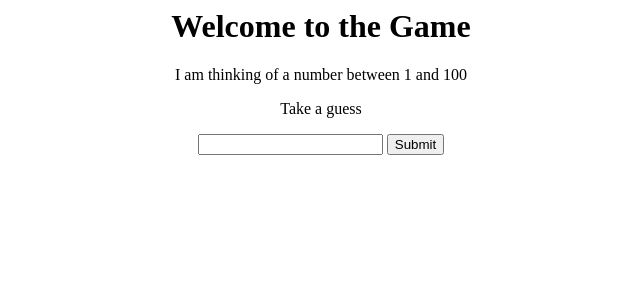
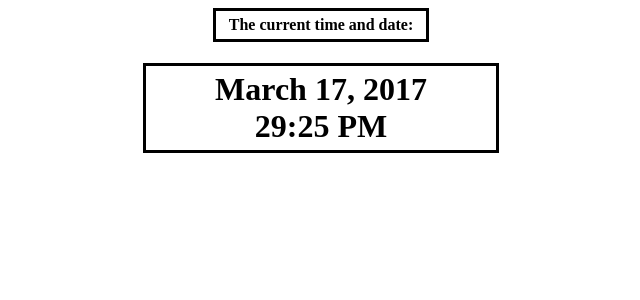
Before and after one commit to aschambers/TimeDisplayApp, a CodeIgniter app: page /database/ in a window 1280 px wide. Shown: the top 300 px of the page, without its empty margins (319-959 px from the left). Run offline with CodeIgniter, Linux system fonts and the light colour scheme.

Commit message:
first commit

```diff
--- a/application/config/routes.php
+++ b/application/config/routes.php
@@ -49,8 +49,6 @@ defined('BASEPATH') OR exit('No direct script access allowed');
 | Examples:	my-controller/index	-> my_controller/index
 |		my-controller/my-method	-> my_controller/my_method
 */
-$route['default_controller'] = "main";
-$route['check'] = "main/checksession";
-$route['reset'] = "main/reset";
+$route['default_controller'] = "times/main";
 $route['404_override'] = '';
 $route['translate_uri_dashes'] = FALSE;
--- a/application/controllers/main.php
+++ /dev/null
@@ -1,48 +0,0 @@
-<?php
-defined('BASEPATH') OR exit('No direct script access allowed');
-
-class Main extends CI_Controller {
-
-	// automatically loaded if no method is specified
-	public function index()
-	{
-		if(!isset($this->session->userdata['number']))
-		{
-			$this->session->set_userdata('number', rand(1,100));
-		}
-		$this->load->view('index');
-	}
-
-	// check the value of number in session, and check your guess
-	public function checksession()
-	{
-		// var_dump($this->input->post());
-		// die();
-
-		// if guess is too low
-		if($this->input->post('guess') < $this->session->userdata['number'])
-		{
-			$this->session->set_flashdata('result', 'Too Low!');
-		}
-
-		// if guess is too high
-		if($this->input->post('guess') > $this->session->userdata['number'])
-		{
-			$this->session->set_flashdata('result', 'Too High!');
-		}
-
-		// if guess is correct
-		if($this->input->post('guess') == $this->session->userdata['number'])
-		{
-			$this->session->set_flashdata('correct', $this->session->userdata['number']);
-		}
-		redirect('/');
-	}
-
-	// reset the number upon button click
-	public function reset()
-	{
-		$this->session->unset_userdata('number');
-		redirect('/');
-	}
-}
--- /dev/null
+++ b/application/controllers/times.php
@@ -0,0 +1,12 @@
+<?php
+defined('BASEPATH') OR exit('No direct script access allowed');
+
+class Times extends CI_Controller {
+
+	// pass date and time variables to index.php view
+	public function main()
+	{
+		$this->session->set_userdata('date', date("F d, Y i:s A"));
+		$this->load->view('index', array('date' => $this->session->userdata('date')));
+	}
+}
--- a/application/views/index.php
+++ b/application/views/index.php
@@ -5,60 +5,29 @@
 		body {
 			text-align:center;
 		}
-		.red {
-			background-color:red;
-			border:1px solid black;
-			width:100px;
-			padding:50px;
-			margin-bottom:5px;
+		.first {
+			border:3px solid black;
+			padding:5px;
+			width:200px;
 		}
-		.green {
-			background-color:green;
-			border:1px solid black;
-			width:100px;
-			padding:50px;
-			margin-bottom:5px;
-		}
-		.playagain {
-			margin-top:10px;
+		.second {
+			border:3px solid black;
+			padding:5px;
+			width:250px;
+			padding-right:50px;
+			padding-left:50px;
 		}
 	</style>
 </head>
 <body>
 
+<center>
 	<div id='container'>
-		<!-- client side version of echo -->
-		<!-- <?= $this->session->userdata['number']; ?> -->
-		<h1>Welcome to the Game</h1>
-		<p>I am thinking of a number between 1 and 100</p>
-		<p>Take a guess</p>
-<center>
-<?php
-		if($this->session->flashdata('result'))
-		{
-?>
-			<p class='red'><?= $this->session->flashdata('result'); ?></p>
-<?php
-		}
-		if($this->session->flashdata('correct'))
-		{
-?>
-			<div class='green'>
-				<p><?= $this->session->flashdata('correct'); ?> was the number!</p>
-				<form class="playagain" action='reset' method='post'>
-					<input type='submit' value='Play Again?'>
-				</form>
-			</div>
-<?php
-		}
-?>
+		<h4 class='first'>The current time and date:</h4>
+		<h1 class='second'>
+			<!-- php echo the date from controller  -->
+			<span><?= $date ?></span>
+		</h1>
 </center>
-		<!-- action = check is the route name in our routes.php file  -->
-		<form action='check' method='post'>
-			<input type='text' name='guess' />
-			<input type='submit' value='Submit' />
-		</form>
-	</div>
-
 </body>
 </html>
```
